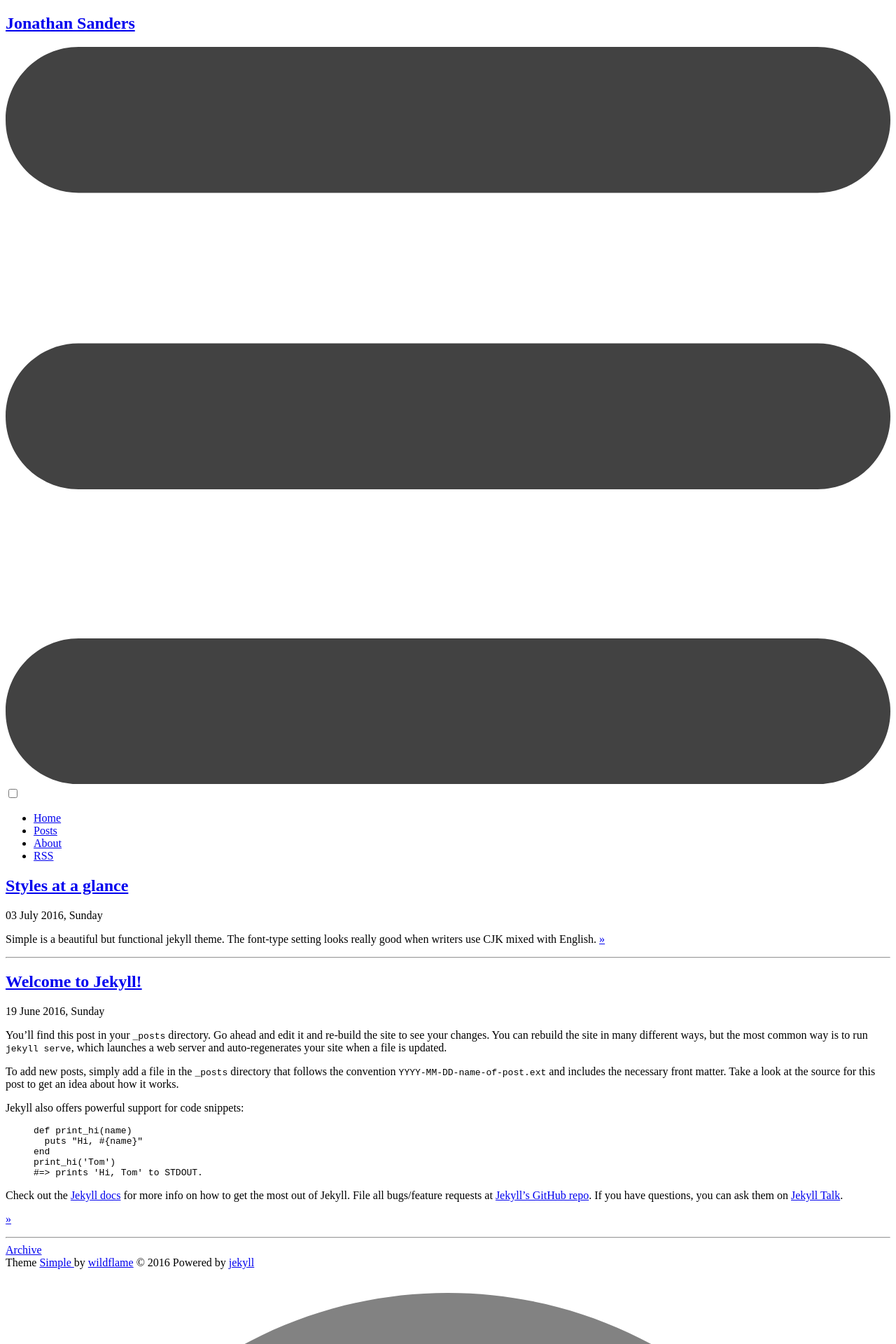
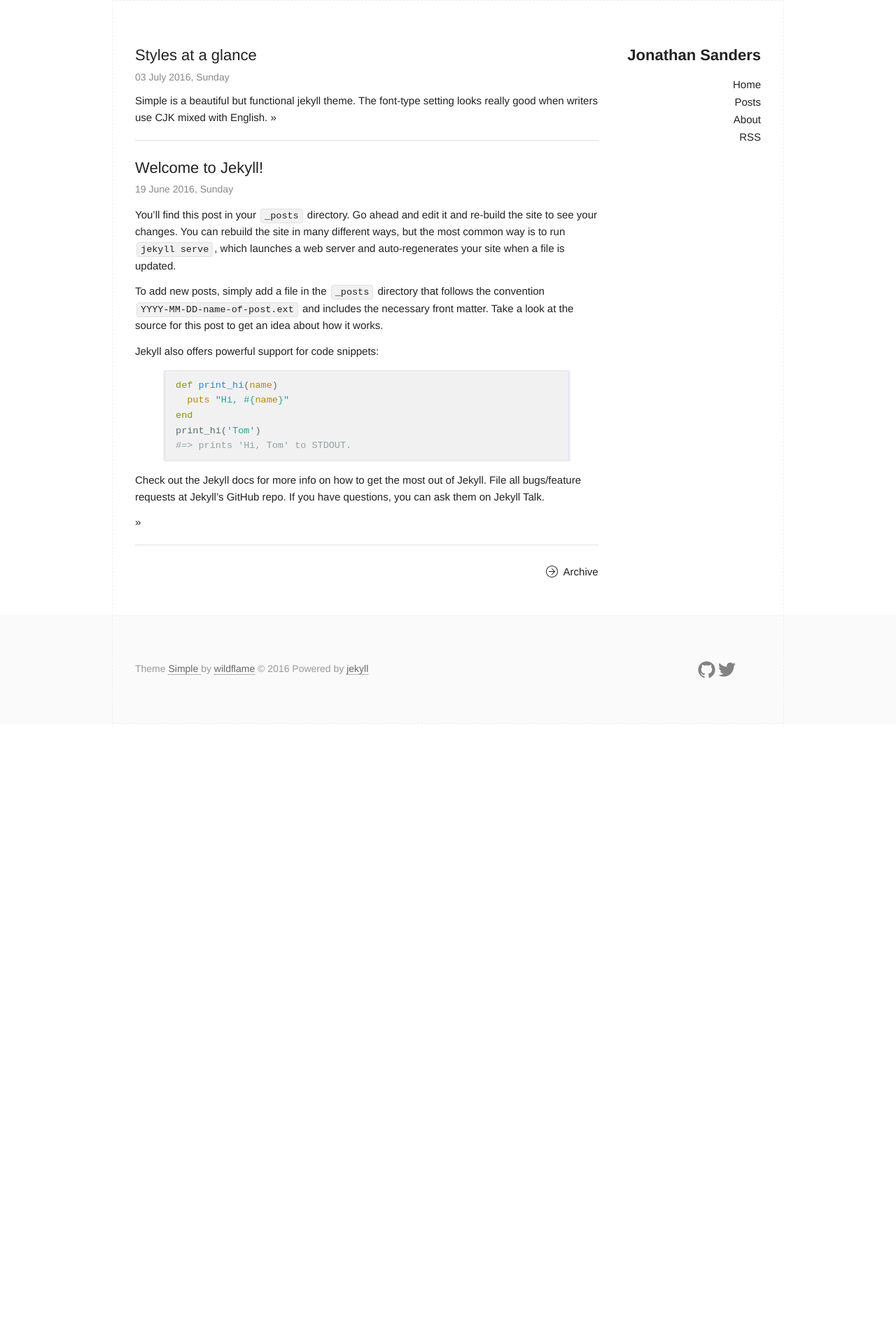
Before and after one commit to j10sanders/j10sanders.github.io, a Jekyll site: the page built from index.html, in a window 1280 px wide. Shown: the top 1920 px of the page at 70% size. Built offline with Jekyll 4.4.1, drawn with Linux system fonts in a browser that asks for light colours; after the commit the page ends 1034 px from its top, so only the background shows below that.

Commit message:
changed url path

```diff
--- a/_config.yml
+++ b/_config.yml
@@ -12,8 +12,8 @@
   Write an awesome description for your new site here. You can edit this
   line in _config.yml. It will appear in your document head meta (for
   Google search results) and in your feed.xml site description.
-baseurl: "j10sanders.github.io" # the subpath of your site, e.g. /blog
-url: "http://wildflame.me" # the base hostname & protocol for your site
+baseurl: "/" # the subpath of your site, e.g. /blog
+url: "j10sanders.github.io" # the base hostname & protocol for your site
 twitter_username: jps458
 github_username:  j10sanders
 
```
